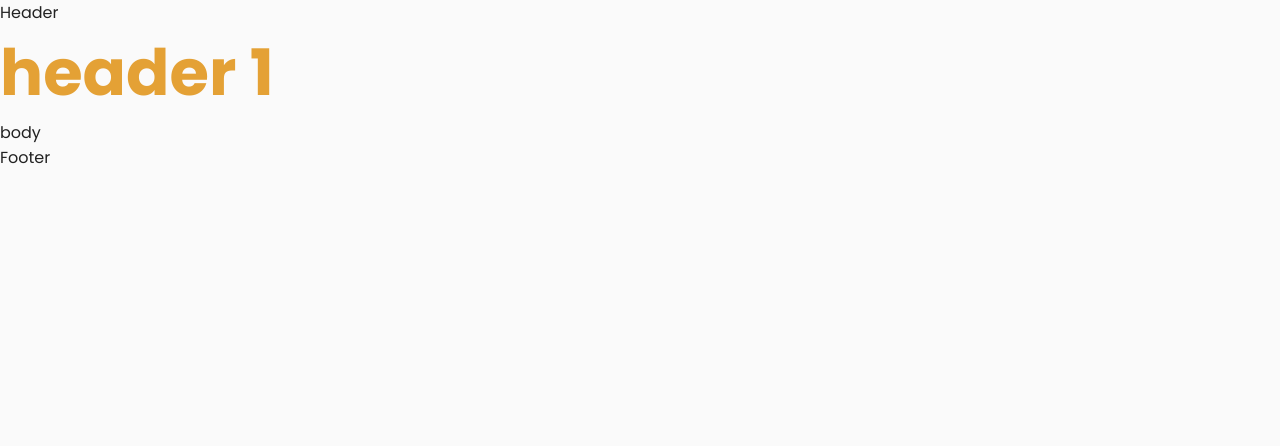
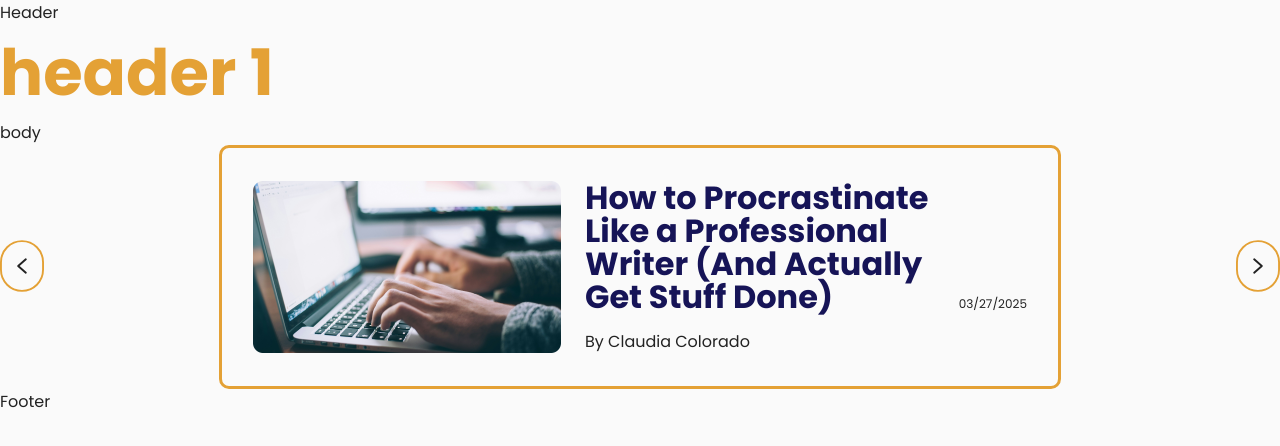
Before and after one commit to include-davis/aggie-fiction, a Next.js app: page / in a window 1280 px wide. Shown: the top 446 px of the page. Built offline with nearby package versions, Linux system fonts and the light colour scheme.

Commit message:
fix: update HomeCarousel component

```diff
--- a/app/(pages)/(home)/page.jsx
+++ b/app/(pages)/(home)/page.jsx
@@ -1,10 +1,12 @@
 import styles from "./page.module.scss";
+import HomeCarousel from "../_components/HomeCarousel/HomeCarousel";
 
 export default function Home() {
   return (
     <main className={styles.page}>
       <h1>header 1</h1>
       <p>body</p>
+      <HomeCarousel />
     </main>
   );
 }
--- a/app/(pages)/_components/HomeCarousel/HomeCarousel.jsx
+++ b/app/(pages)/_components/HomeCarousel/HomeCarousel.jsx
@@ -1,6 +1,7 @@
 "use client";
 
 import { useState } from "react";
+import Image from "next/image";
 import styles from "./HomeCarousel.module.scss";
 
 export default function HomeCarousel() {
@@ -19,7 +20,7 @@ export default function HomeCarousel() {
       image: "/HomeCarousel/img/img2.png",
       title: "Ten Mistakes Amateur Writers Make",
       date: "03/28/2025",
-      author: "By Claudia ColoradoBy",
+      author: "By Audrey Zhang",
       subtitle: "Writing is intimidating. But it doesn’t have to be.",
     },
   ];
@@ -41,11 +42,21 @@ export default function HomeCarousel() {
   return (
     <div className={styles.carousel}>
       <button onClick={handlePrev}>
-        <img src="/HomeCarousel/svg/LeftButton.svg" alt="Previous" />
+        <Image
+          src="/HomeCarousel/svg/LeftButton.svg"
+          alt="Previous"
+          width={44}
+          height={52}
+        />
       </button>
 
       <div className={styles.carouselContent}>
-        <img src={current.image} />
+        <Image
+          src={current.image}
+          alt="Carousel Image"
+          width={308}
+          height={172}
+        />
 
         <div className={styles.carouselDescription}>
           <div className={styles.titleDate}>
@@ -62,7 +73,12 @@ export default function HomeCarousel() {
       </div>
 
       <button onClick={handleNext}>
-        <img src="/HomeCarousel/svg/RightButton.svg" alt="Next" />
+        <Image
+          src="/HomeCarousel/svg/RightButton.svg"
+          alt="Next"
+          width={44}
+          height={52}
+        />
       </button>
     </div>
   );
--- a/app/(pages)/_components/HomeCarousel/HomeCarousel.module.scss
+++ b/app/(pages)/_components/HomeCarousel/HomeCarousel.module.scss
@@ -5,8 +5,6 @@
   gap: 175px;
 
   button {
-    width: fit-content;
-    height: fit-content;
     background: transparent;
     border: none;
     padding: 0;
@@ -22,13 +20,8 @@
     gap: 24px;
 
     border-radius: 10px;
-    border: 3px solid var(--gold, #e4a135);
-    background: #fafafa;
-
-    img {
-      width: 308px;
-      height: 172px;
-    }
+    border: 3px solid var(--gold);
+    background: var(--white);
 
     .carouselDescription {
       display: flex;
@@ -39,12 +32,13 @@
         display: flex;
 
         h2 {
-          color: var(--dark-purple, #161457);
+          color: var(--dark-purple);
           line-height: 33px;
         }
 
         p {
           margin-top: auto;
+          font-size: 12px;
         }
       }
 
```
